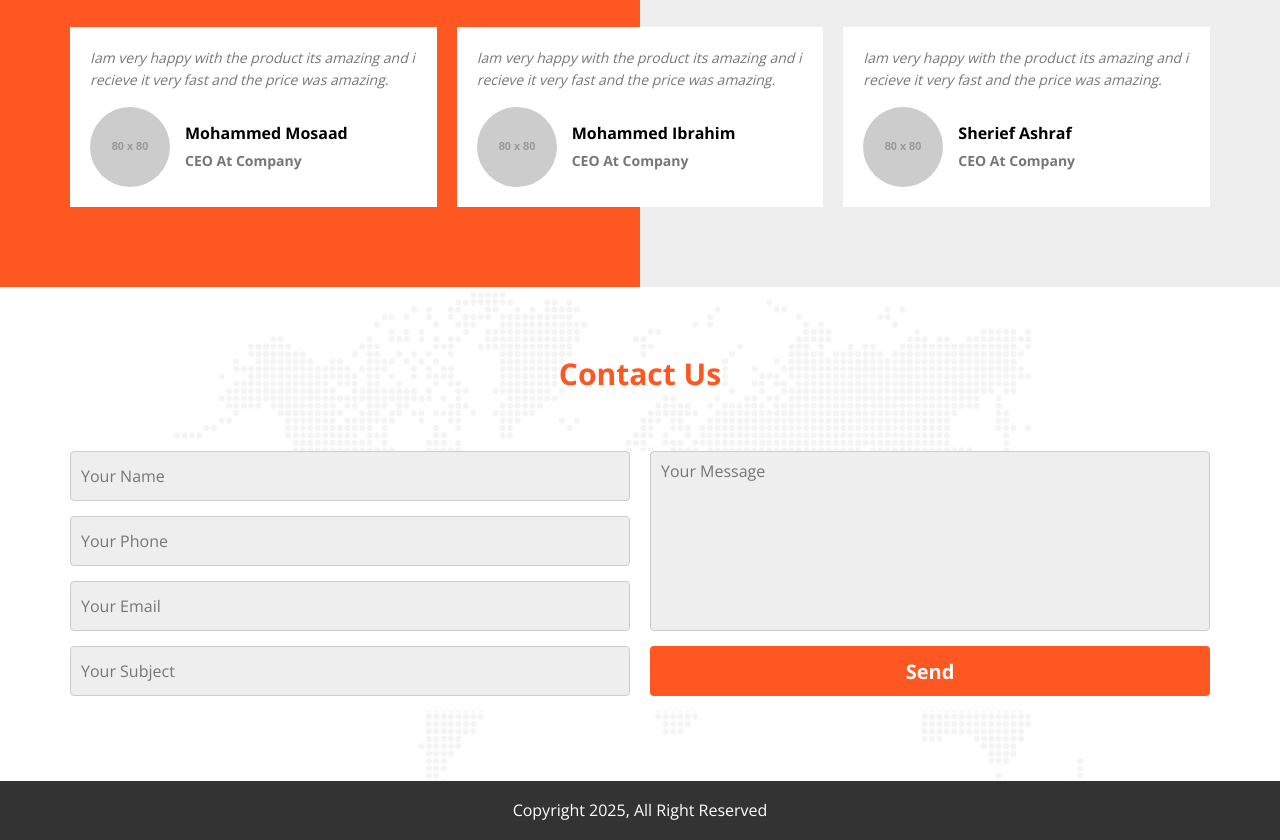
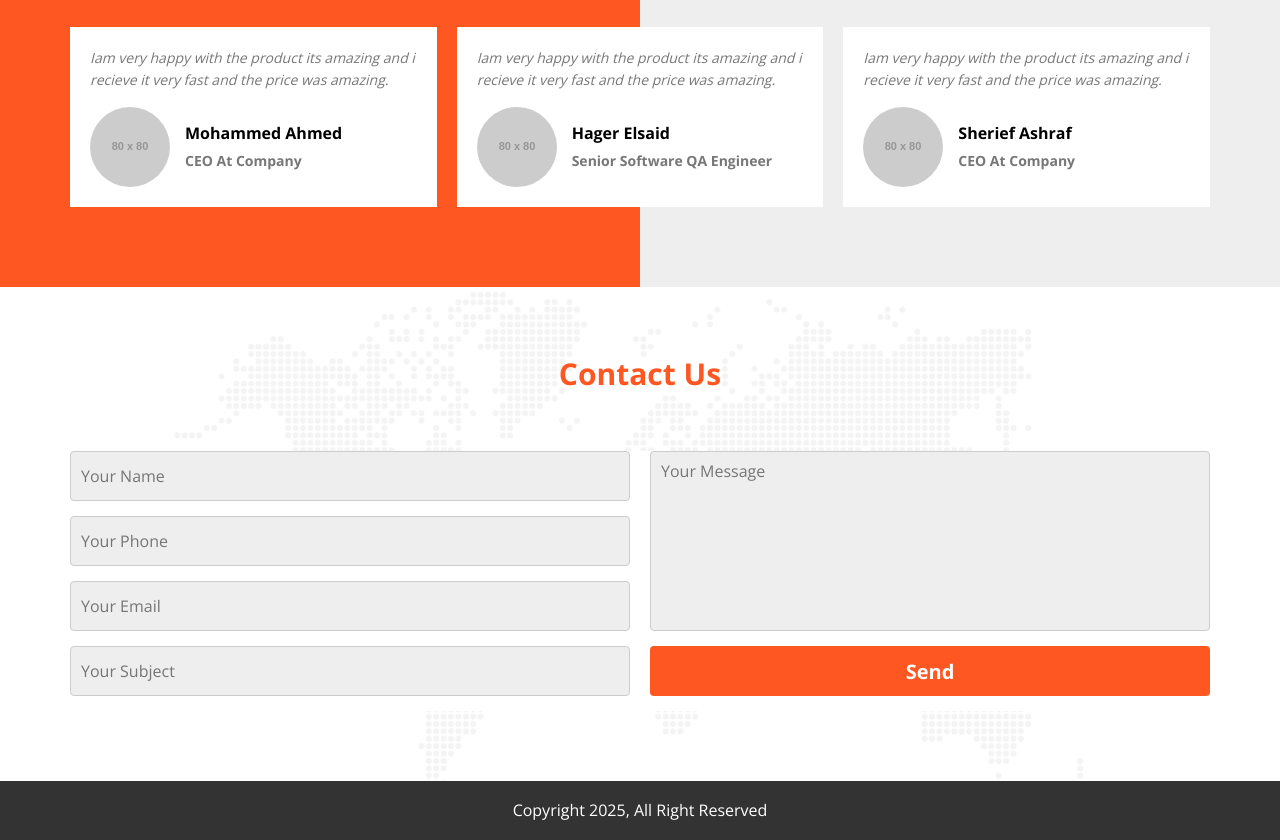
Before and after one commit to nancy11-lab/ThemeCraft, a plain HTML site: page index.html in a window 1280 px wide. Shown: the part 4224-5064 px from the top of the page. Drawn offline with nearby package versions, Linux system fonts and the light colour scheme; placeholder pictures from the web are drawn by us; a web font is replaced by a local one.

Commit message:
initial commit

```diff
--- a/index.html
+++ b/index.html
@@ -345,7 +345,7 @@
             <div class="person-box">
               <img src="https://placehold.co/80/DDD/FFF" alt="" />
               <div class="info-box">
-                <h4>Mohammed Mosaad</h4>
+                <h4>Mohammed Ahmed</h4>
                 <p>CEO At Company</p>
               </div>
             </div>
@@ -358,8 +358,8 @@
             <div class="person-box">
               <img src="https://placehold.co/80/EEE/FFF" alt="" />
               <div class="info-box">
-                <h4>Mohammed Ibrahim</h4>
-                <p>CEO At Company</p>
+                <h4>Hager Elsaid</h4>
+                <p>Senior Software QA Engineer</p>
               </div>
             </div>
           </div>
```
